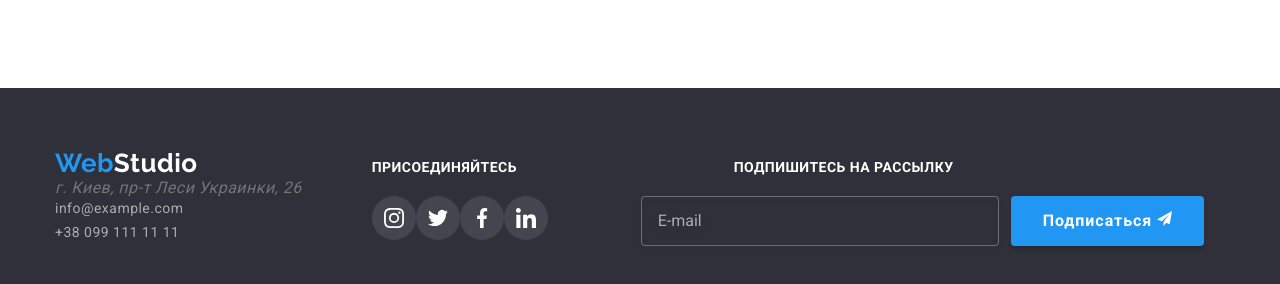
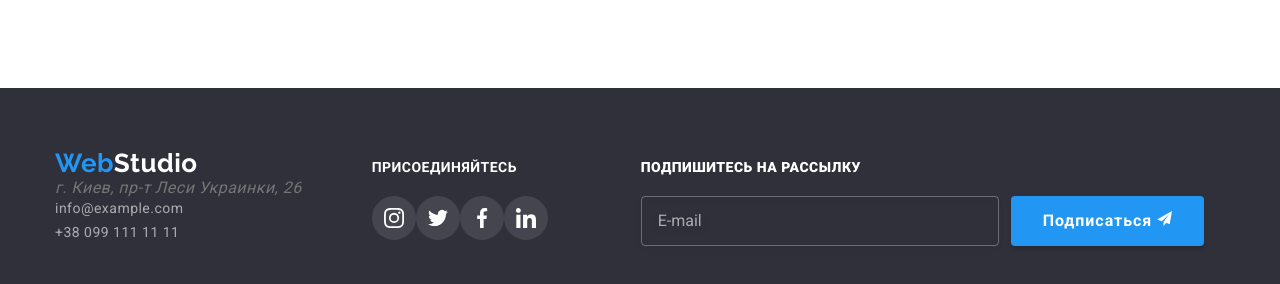
Before and after one commit to Nataliia2/goit-markup-hw-07, a plain HTML site: page index.html in a window 1280 px wide. Shown: the part 2589-2873 px from the top of the page. Drawn offline with nearby package versions, Linux system fonts and the light colour scheme.

Commit message:
проект правки

```diff
--- a/index.html
+++ b/index.html
@@ -380,7 +380,7 @@
       </div>
 
       <div class="footer-form--conteiner">
-        <b class="footer-form--conteiner">Подпишитесь на рассылку</b>
+        <b class="footer-form-text">Подпишитесь на рассылку</b>
         <form class="footer-form">
           <input class="footer-form--input" type="email" name="mail" placeholder="E-mail">
 
--- a/sass/components/_footer-form.scss
+++ b/sass/components/_footer-form.scss
@@ -14,6 +14,16 @@
     font-size: 14px;
     line-height: 1.14;
     text-transform: uppercase;
+
+}
+
+.footer-form-text {
+    font-weight: 700;
+    font-size: 14px;
+    line-height: 1.14;
+    text-transform: uppercase;
+
+    color: $white-text;
 }
 
 .footer-form--input {
--- a/sass/components/_social_media.scss
+++ b/sass/components/_social_media.scss
@@ -41,3 +41,7 @@
     }
 
 }
+
+.footer-list .footer-li+ .footer-li {
+    margin-left: 10px;
+}
```
Also changed, not shown: sass/components/_address.scss (+14 -14 lines).
